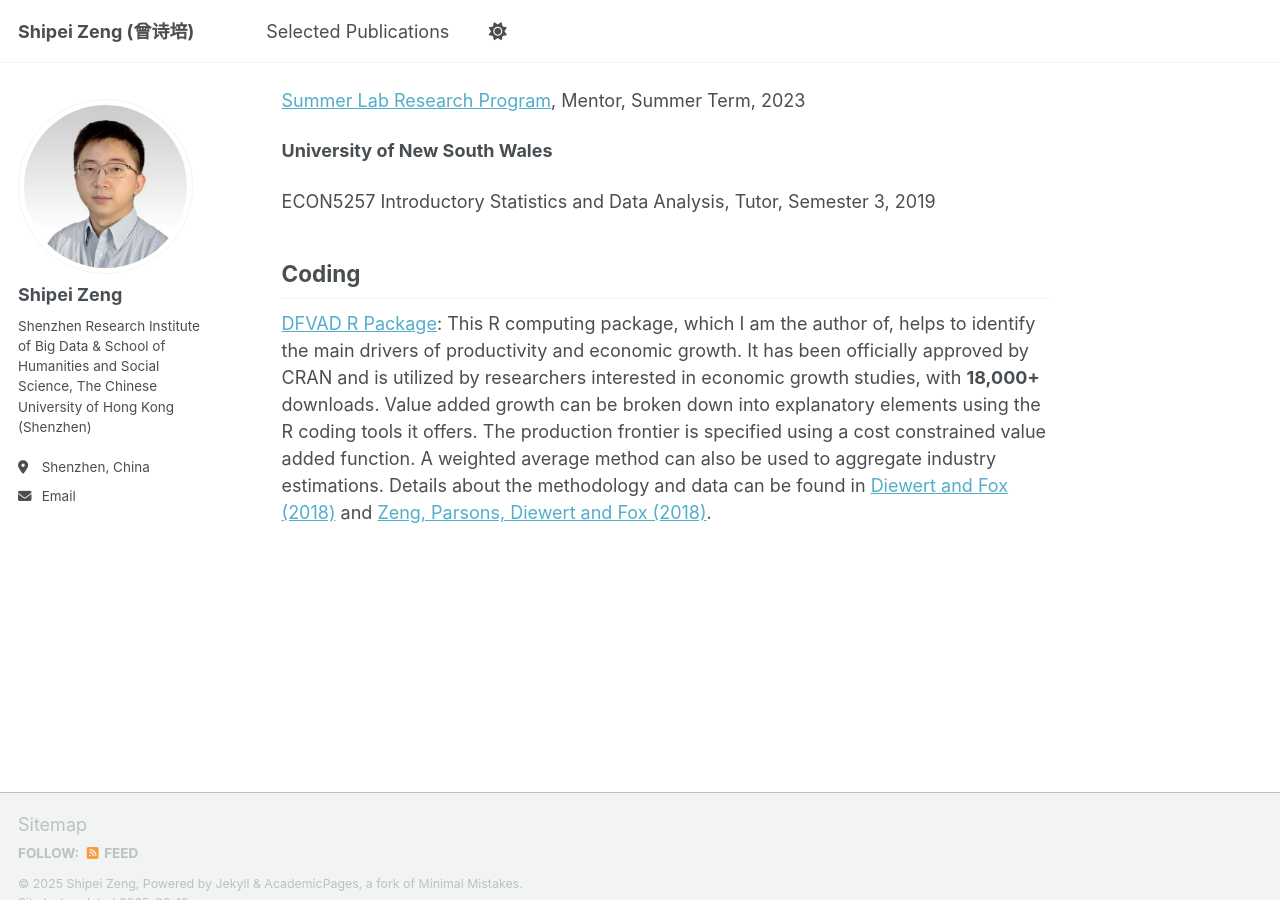
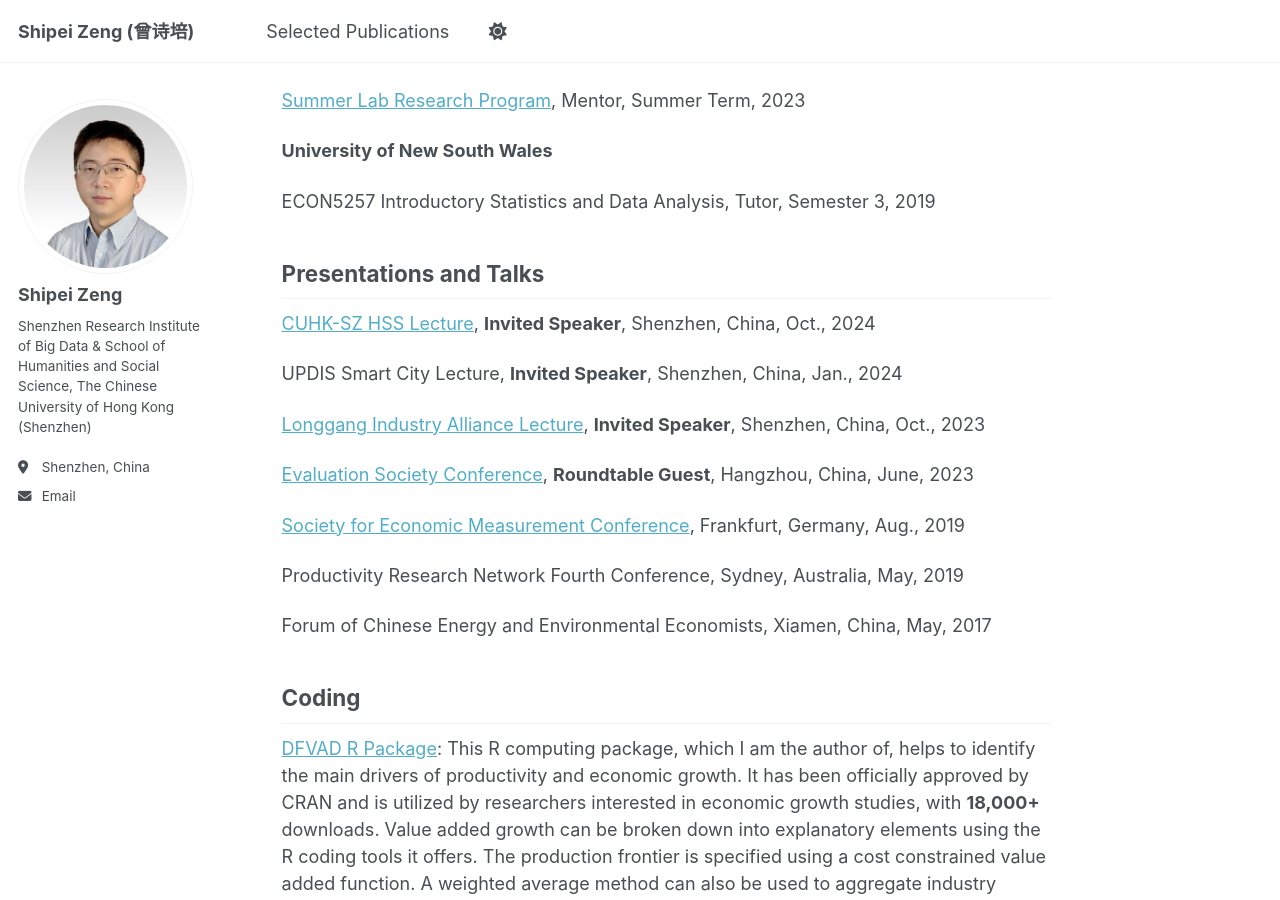
Before and after one commit to shipei-zeng/shipei-zeng.github.io, a Jekyll site: the page built from _pages/about.md, in a window 1280 px wide and 900 px high, scrolled down 1341 px. Built offline with Jekyll 4.4.1, drawn with Linux system fonts in a browser that asks for light colours; a script that is not in the unit is left out.

Commit message:
Update about.md

```diff
--- a/_pages/about.md
+++ b/_pages/about.md
@@ -35,6 +35,22 @@ Teaching and Mentoring
 
 ECON5257 Introductory Statistics and Data Analysis, Tutor, Semester 3, 2019
 
+Presentations and Talks
+------
+[CUHK-SZ HSS Lecture](https://hss.cuhk.edu.cn/event/1424), **Invited Speaker**, Shenzhen, China, Oct., 2024
+
+UPDIS Smart City Lecture, **Invited Speaker**, Shenzhen, China, Jan., 2024
+
+[Longgang Industry Alliance Lecture](https://mp.weixin.qq.com/s/OukZ2f5zh07VhxOrXAGYfg), **Invited Speaker**, Shenzhen, China, Oct., 2023
+
+[Evaluation Society Conference](https://mp.weixin.qq.com/s/64PAUxEkqe9GdTMwKMRrCA), **Roundtable Guest**, Hangzhou, China, June, 2023
+
+[Society for Economic Measurement Conference](https://sem-society.org/sem-2019-sixth-annual-conference-goethe-university-frankfurt-germany/), Frankfurt, Germany, Aug., 2019
+
+Productivity Research Network Fourth Conference, Sydney, Australia, May, 2019
+
+Forum of Chinese Energy and Environmental Economists, Xiamen, China, May, 2017
+
 Coding
 ------
 [DFVAD R Package](https://cran.rstudio.com/web/packages/dfvad/index.html): This R computing package, which I am the author of, helps to identify the main drivers of productivity and economic growth. It has been officially approved by CRAN and is utilized by researchers interested in economic growth studies, with **18,000+** downloads. Value added growth can be broken down into explanatory elements using the R coding tools it offers. The production frontier is specified using a cost constrained value added function. A weighted average method can also be used to aggregate industry estimations. Details about the methodology and data can be found in [Diewert and Fox (2018)](https://academic.oup.com/edited-volume/41719/chapter-abstract/354003191?redirectedFrom=fulltext) and [Zeng, Parsons, Diewert and Fox (2018)](https://conference.unsw.edu.au/content/dam/pdfs/business/caer/research-reports/emg-workshop-2018/emg2018-6_SZeng_EMG-Slides.pdf).
```
